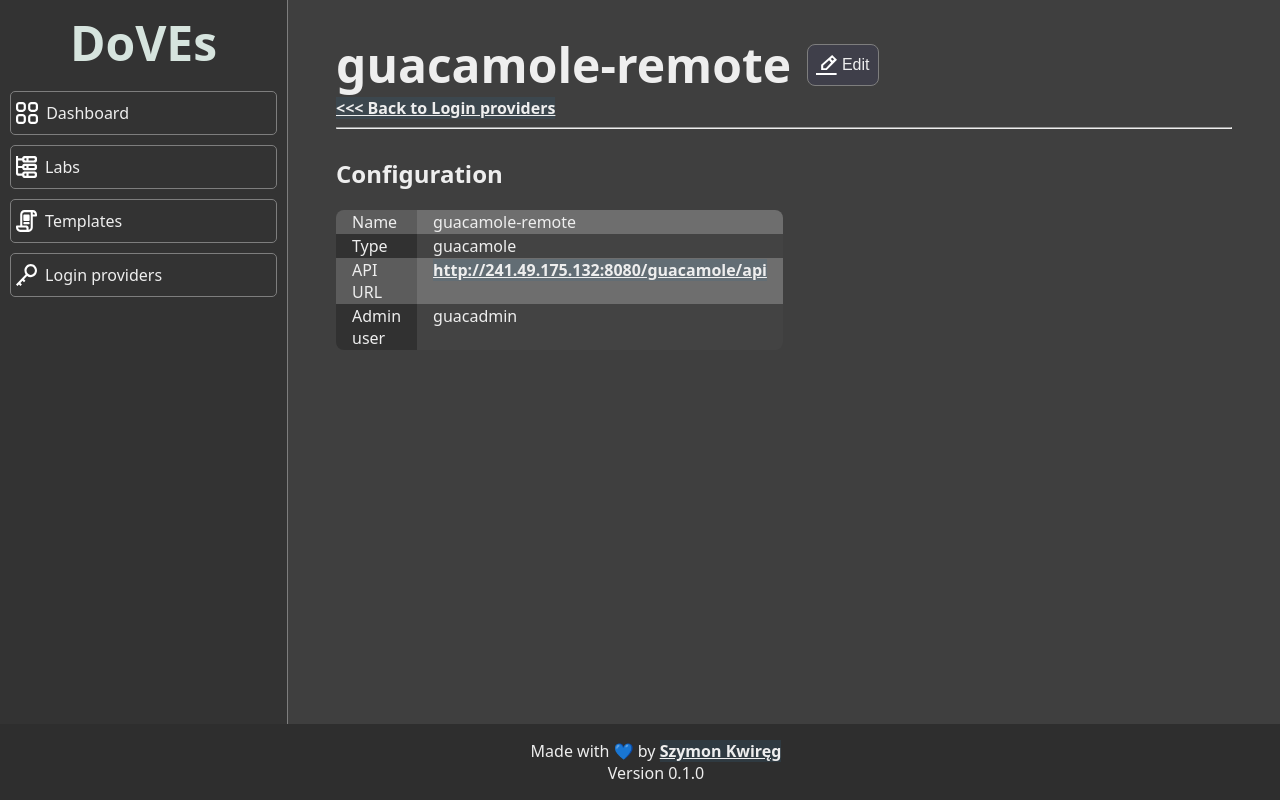
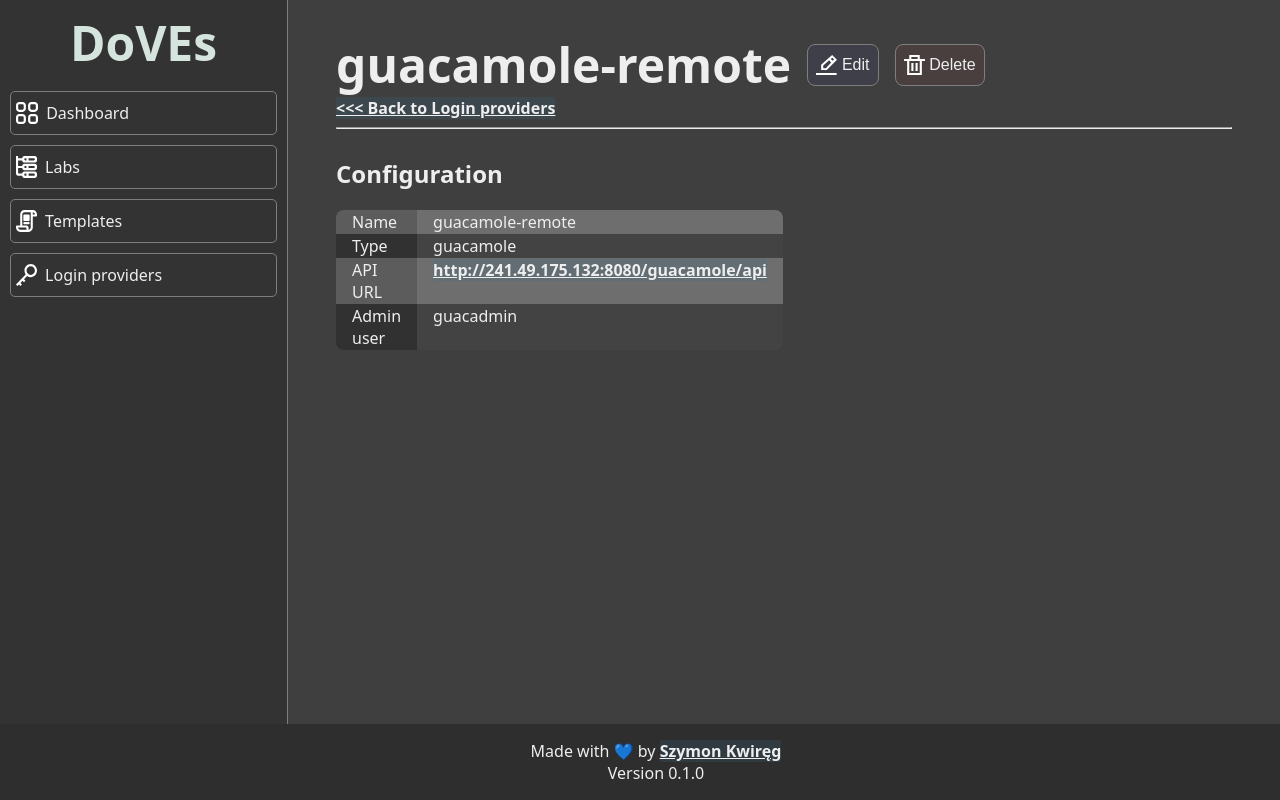
Before and after one commit to DvEyZ/doves-frontend, a React (Create React App) app: page /loginProviders/guacamole-remote in a window 1280 px wide. Built offline with nearby package versions, Linux system fonts and the light colour scheme; a web font is replaced by a local one.

Commit message:
feat: added delete buttons

```diff
--- a/src/components/Dashboard/Stats.jsx
+++ b/src/components/Dashboard/Stats.jsx
@@ -6,7 +6,7 @@
     {
         return(
             <div id='stats'>
-                <h2>Stats</h2>
+                <h2>Wtf is going on here?</h2>
             </div>
         );
     }
--- a/src/components/LoginProviders/LoginProviderCreator/LoginProviderCreator.jsx
+++ b/src/components/LoginProviders/LoginProviderCreator/LoginProviderCreator.jsx
@@ -103,7 +103,7 @@
                             </>
                         }
                         <div className='lab-submit-container'>
-                            <input type='submit' className='submit-input' value='Create'/>
+                            <input type='submit' className='submit-input' value={this.props.edit ? 'Save' : 'Create'}/>
                             <input type='reset' className='submit-input' value='Reset'/>
                         </div>
                     </form>
--- a/src/components/LoginProviders/LoginProviderDetails/LoginProviderDetailsIndex.jsx
+++ b/src/components/LoginProviders/LoginProviderDetails/LoginProviderDetailsIndex.jsx
@@ -1,5 +1,6 @@
 import React from "react";
 import { Link } from "react-router-dom";
+import { ConfirmPopup } from "../../Popups/ConfirmPopup";
 
 export class LoginProviderDetailsIndex extends React.Component
 {
@@ -17,17 +18,41 @@
         }
     }
 
+    deleteLoginProvider = () => {
+        this.setState({
+            displayedPopup: {
+                type: 'confirm',
+                title: 'Warning!',
+                text: `You are about to delete template ${this.props.name}. This action cannot be undone. Proceed?`,
+                onConfirm: () => {
+                    this.setState({displayedPopup: null});
+                    // Delete
+                },
+                onCancel: () => {
+                    this.setState({displayedPopup: null})
+                }
+            }
+        })
+    }
+
     render()
     {
         return(
             <div>
-                <div style={{display:'flex', paddingTop:'2rem', columnGap:'1rem'}}>
+                <div style={{display:'flex', paddingTop:'2rem', columnGap:'1rem', alignItems:'center'}}>
                     <h1 style={{paddingTop:'0'}}>{this.props.name}</h1>
-                    <button style={{backgroundColor:'inherit', color:'inherit', padding:'0', margin:'0', border:'0', }}>
+                    <button style={{backgroundColor:'inherit', color:'inherit', padding:'0', margin:'0', border:'0', height:'100%'}}>
                         <Link to='edit' className='action-button' style={{textDecoration:'none'}}>
                             <img src='/img/icons/edit.svg' alt=''/>
                             <div style={{fontSize:'1rem', textDecoration:'none'}}>Edit</div>
                         </Link>
+                    </button>
+                    <button style={{backgroundColor:'inherit', color:'inherit', padding:'0', margin:'0', border:'0', height:'100%'}}
+                    onClick={() => {this.deleteLoginProvider()}}>
+                        <span className='action-button dangerous' style={{textDecoration:'none'}}>
+                            <img src='/img/icons/delete.svg' alt=''/>
+                            <div style={{fontSize:'1rem', textDecoration:'none'}}>Delete</div>
+                        </span>
                     </button>
                 </div>
                 <div><Link to='../../' className='a-link'>&lt;&lt;&lt; Back to Login providers</Link></div>
@@ -54,6 +79,11 @@
                         </div>
                     </div>
                 </div>
+                {
+                    this.state.displayedPopup?.type === 'confirm' &&
+                    <ConfirmPopup title={this.state.displayedPopup.title} text={this.state.displayedPopup.text}
+                    onCancel={this.state.displayedPopup.onCancel} onConfirm={this.state.displayedPopup.onConfirm}/>
+                }
             </div>
         );
     }
--- a/src/components/Menu/Menu.css
+++ b/src/components/Menu/Menu.css
@@ -43,7 +43,7 @@
 
     .menu-button {
         width: 100%;
-        min-width: 7rem;
+        min-width: 10rem;
     }
 }
 
--- a/src/components/Templates/TemplateCreator/TemplateCreator.jsx
+++ b/src/components/Templates/TemplateCreator/TemplateCreator.jsx
@@ -167,7 +167,7 @@
                         edit={{machineDefs: this.state.editTemplate?.machineDefs, supplement: this.state.editTemplate?.supplement}}/>}
 
                         <div className='lab-submit-container'>
-                            <input type='submit' className='submit-input' value='Create'/>
+                            <input type='submit' className='submit-input' value={this.props.edit ? 'Save' : 'Create'}/>
                             <input type='reset' className='submit-input' value='Reset'/>
                         </div>
                     </form>
--- a/src/components/Templates/TemplateDetails/TemplateDetailsIndex.jsx
+++ b/src/components/Templates/TemplateDetails/TemplateDetailsIndex.jsx
@@ -1,5 +1,6 @@
 import React from "react";
 import { Link } from "react-router-dom";
+import { ConfirmPopup } from "../../Popups/ConfirmPopup";
 
 export class TemplateDetailsIndex extends React.Component
 {
@@ -29,21 +30,45 @@
             ],
             supplement: {
                 base: 'test',
+            },
+        }
+    }
+
+    deleteTemplate = () => {
+        this.setState({
+            displayedPopup: {
+                type: 'confirm',
+                title: 'Warning!',
+                text: `You are about to delete template ${this.props.name}. This action cannot be undone. Proceed?`,
+                onConfirm: () => {
+                    this.setState({displayedPopup: null});
+                    // Delete
+                },
+                onCancel: () => {
+                    this.setState({displayedPopup: null})
+                }
             }
-        }
+        })
     }
 
     render()
     {
         return(
             <div>
-                <div style={{display:'flex', paddingTop:'2rem', columnGap:'1rem'}}>
+                <div style={{display:'flex', paddingTop:'2rem', columnGap:'1rem', alignItems:'center'}}>
                     <h1 style={{paddingTop:'0'}}>{this.props.name}</h1>
                     <button style={{backgroundColor:'inherit', color:'inherit', padding:'0', margin:'0', border:'0', }}>
                         <Link to='edit' className='action-button' style={{textDecoration:'none'}}>
                             <img src='/img/icons/edit.svg' alt=''/>
                             <div style={{fontSize:'1rem', textDecoration:'none'}}>Edit</div>
                         </Link>
+                    </button>
+                    <button style={{backgroundColor:'inherit', color:'inherit', padding:'0', margin:'0', border:'0', height:'100%'}}
+                    onClick={() => {this.deleteTemplate()}}>
+                        <span className='action-button dangerous' style={{textDecoration:'none'}}>
+                            <img src='/img/icons/delete.svg' alt=''/>
+                            <div style={{fontSize:'1rem', textDecoration:'none'}}>Delete</div>
+                        </span>
                     </button>
                 </div>
                 <div><Link to='../../' className='a-link'>&lt;&lt;&lt; Back to Templates</Link></div>
@@ -86,6 +111,11 @@
                         </div>
                     }
                 </div>
+                {
+                    this.state.displayedPopup?.type === 'confirm' &&
+                    <ConfirmPopup title={this.state.displayedPopup.title} text={this.state.displayedPopup.text}
+                    onCancel={this.state.displayedPopup.onCancel} onConfirm={this.state.displayedPopup.onConfirm}/>
+                }
             </div>
         );
     }
```
